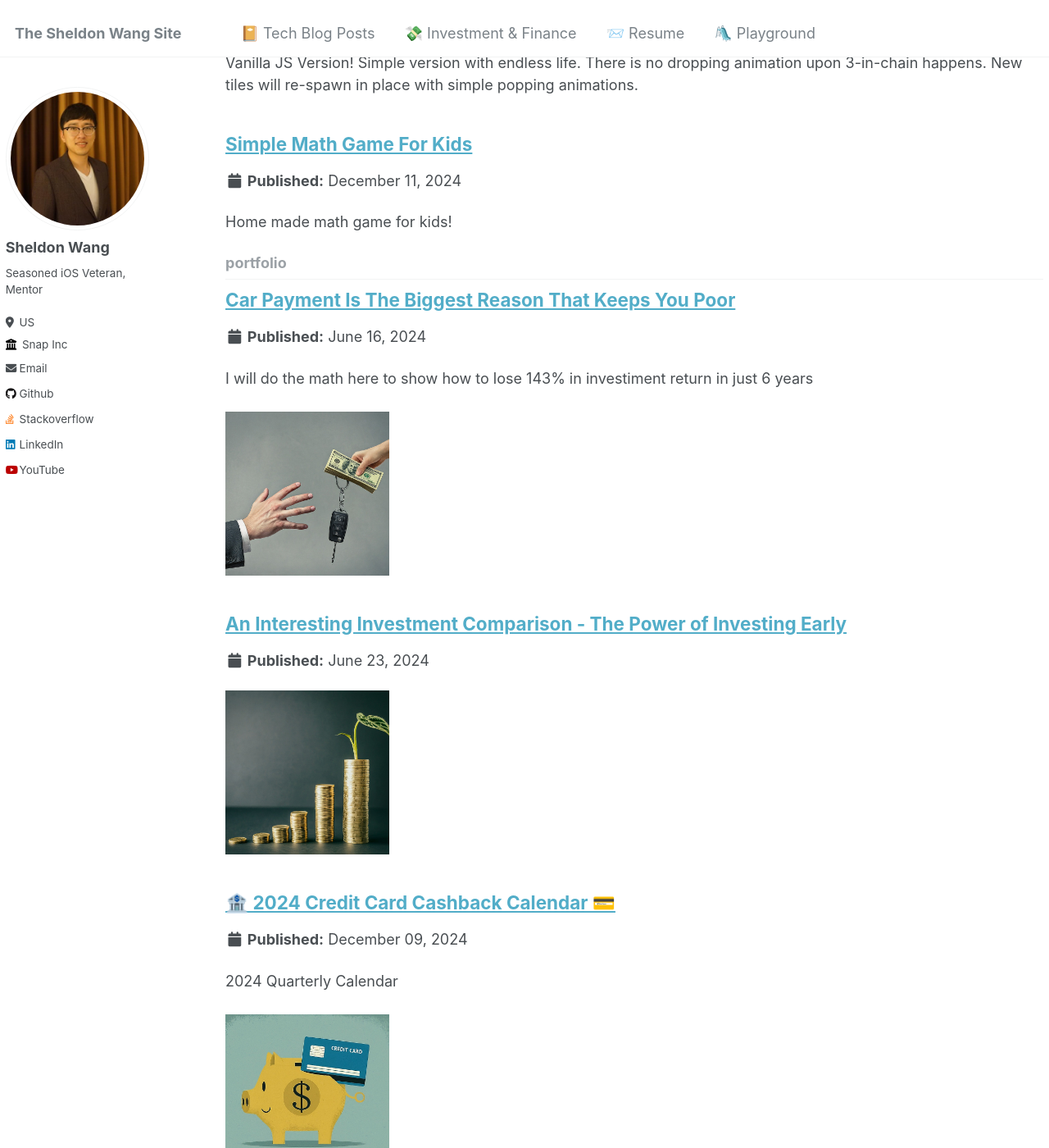
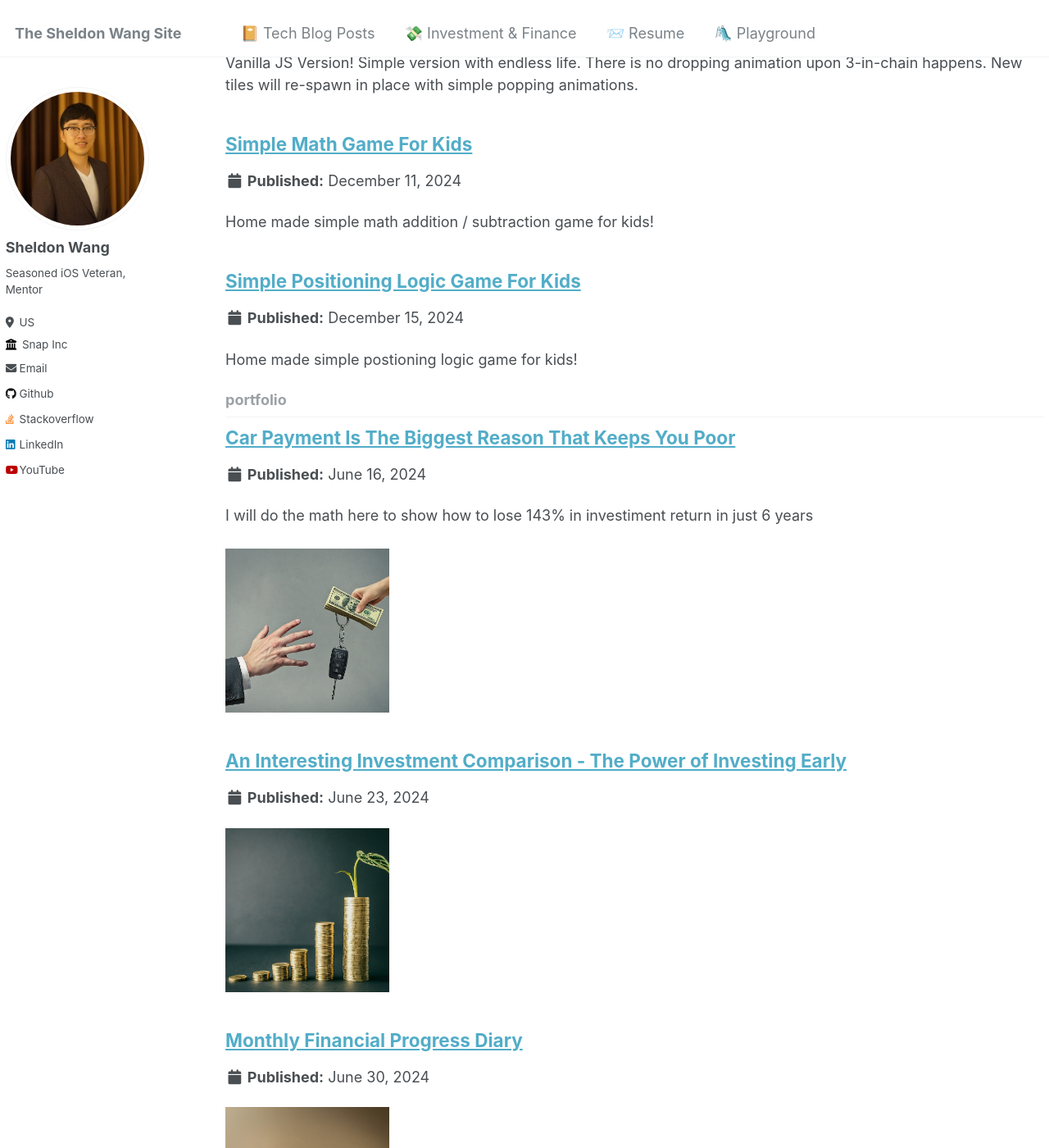
Before and after one commit to SheldonWangRJT/SheldonWangRJT.Github.io, a Jekyll site: the page built from _pages/collection-archive.html, in a window 1280 px wide and 1400 px high, scrolled down 235 px. Shown: the whole window at 82% size. Built offline with Jekyll 4.4.1, drawn with Linux system fonts in a browser that asks for light colours.

Commit message:
postioning game

```diff
--- a/_playground/game2.html
+++ b/_playground/game2.html
@@ -3,7 +3,7 @@ title: "Simple Math Game For Kids"
 date: 2024-12-11
 ---
 
-Home made math game for kids!
+Home made simple math addition / subtraction game for kids!
 
 <!DOCTYPE html>
 <html lang="en">
--- /dev/null
+++ b/_playground/game3.html
@@ -0,0 +1,213 @@
+---
+title: "Simple Positioning Logic Game For Kids"
+date: 2024-12-15
+---
+
+Home made simple postioning logic game for kids!
+
+<!DOCTYPE html>
+<html lang="en">
+<head>
+    <meta charset="UTF-8">
+    <style>
+        #queue-display {
+            font-size: 3em;
+            display: flex;
+            justify-content: left;
+            align-items: center;
+            margin-top: 20px;
+            margin-bottom: 20px;
+            flex-wrap: wrap;
+        }
+        #queue-display > div {
+            margin: 0 10px;
+            text-align: center;
+            position: relative;
+        }
+        #queue-display .person-name {
+            font-size: 0.4em;
+            margin-top: 5px;
+        }
+        #queue-display .head-of-line {
+            position: absolute;
+            top: -20px;
+            left: 50%;
+            transform: translateX(-50%);
+            font-size: 0.5em;
+        }
+        #question-area {
+            background-color: rgba(255,255,255,0.8);
+            padding: 20px;
+            border-radius: 10px;
+            margin-top: 20px;
+            width: 80%;
+        }
+        .queue-btn {
+            margin: 10px;
+            padding: 10px 20px;
+            font-size: 16px;
+            background-color: #f0f0f0;
+            border: 2px solid #333;
+            border-radius: 5px;
+            cursor: pointer;
+            transition: all 0.3s ease;
+        }
+        .queue-btn:hover {
+            background-color: #e0e0e0;
+            transform: scale(1.05);
+        }
+        #feedback {
+            margin-top: 20px;
+            font-weight: bold;
+            font-size: 1.2em;
+            height: 30px;
+        }
+        #next-scene {
+            margin-top: 20px;
+        }
+    </style>
+</head>
+<body>
+    <div id="game-container">
+        <h1>Queue Positioning Emoji Game</h1>
+
+        <div id="queue-display"></div>
+
+        <div id="question-area">
+            <h2 id="current-question">Get Ready!</h2>
+            <div id="answer-buttons"></div>
+        </div>
+
+        <div id="feedback"></div>
+
+        <button id="next-scene" class="queue-btn">Play Again</button>
+    </div>
+
+    <script>
+        // Array of diverse kid emojis
+        const kidEmojis = [
+            '👦', '👧', '👧🏻', '👦🏽', '👧🏾',
+            '👦🏿', '👧🏼', '👦🏻', '👧🏽', '👦🏾'
+        ];
+
+        // Array of kid names
+        const kidNames = [
+            'Emma', 'Liam', 'Sophia', 'Noah', 'Olivia',
+            'Ava', 'Ethan', 'Isabella', 'Mason', 'Mia'
+        ];
+
+        function shuffleArray(array) {
+            for (let i = array.length - 1; i > 0; i--) {
+                const j = Math.floor(Math.random() * (i + 1));
+                [array[i], array[j]] = [array[j], array[i]];
+            }
+            return array;
+        }
+
+        function generateScene() {
+            // Randomly select 5 unique emojis and names
+            const selectedEmojis = shuffleArray([...kidEmojis]).slice(0, 5);
+            const selectedNames = shuffleArray([...kidNames]).slice(0, 5);
+
+            // Generate question types
+            const possibleQuestions = [
+                { type: 'absolute', text: `Who is 1st in line?`, answer: selectedNames[0] },
+                { type: 'absolute', text: `Who is 3rd in line?`, answer: selectedNames[2] },
+                { type: 'absolute', text: `Who is last in line?`, answer: selectedNames[4] },
+                { type: 'relative', text: `Who is before ${selectedNames[2]}?`, answer: selectedNames[1] },
+                { type: 'relative', text: `Who is after ${selectedNames[1]}?`, answer: selectedNames[2] }
+            ];
+
+            return {
+                background: `hsl(${Math.random() * 360}, 70%, 90%)`, // Random pastel background
+                emojis: selectedEmojis,
+                names: selectedNames,
+                questions: shuffleArray(possibleQuestions).slice(0, 4)
+            };
+        }
+
+        const scenes = Array.from({length: 3}, generateScene);
+
+        let currentSceneIndex = 0;
+        let currentQuestionIndex = 0;
+
+        const queueDisplay = document.getElementById('queue-display');
+        const currentQuestion = document.getElementById('current-question');
+        const answerButtons = document.getElementById('answer-buttons');
+        const feedbackDiv = document.getElementById('feedback');
+        const nextSceneButton = document.getElementById('next-scene');
+
+        function setupScene() {
+            const scene = scenes[currentSceneIndex];
+
+            // Set background
+            document.body.style.backgroundColor = scene.background;
+
+            // Clear previous queue display
+            queueDisplay.innerHTML = '';
+
+            // Create queue display with emojis and names
+            scene.emojis.forEach((emoji, index) => {
+                const personDiv = document.createElement('div');
+                personDiv.innerHTML = `
+                    ${index === 0 ? '<span class="head-of-line">🏁</span>' : ''}
+                    ${emoji}
+                    <div class="person-name">${scene.names[index]}</div>
+                `;
+                queueDisplay.appendChild(personDiv);
+            });
+
+            // Update theme
+            currentQuestion.textContent = 'Who is in the queue?';
+
+            nextQuestion();
+        }
+
+        function nextQuestion() {
+            const scene = scenes[currentSceneIndex];
+
+            if (currentQuestionIndex >= scene.questions.length) {
+                currentQuestionIndex = 0;
+                feedbackDiv.textContent = 'Congratulations!! Great Job!!';
+                nextSceneButton.style.display = 'block';
+                return;
+            }
+
+            const question = scene.questions[currentQuestionIndex];
+            currentQuestion.textContent = question.text;
+
+            answerButtons.innerHTML = '';
+            scene.names.forEach(person => {
+                const button = document.createElement('button');
+                button.textContent = person;
+                button.className = 'queue-btn';
+                button.onclick = () => checkAnswer(person);
+                answerButtons.appendChild(button);
+            });
+
+            feedbackDiv.textContent = '';
+            nextSceneButton.style.display = 'none';
+        }
+
+        function checkAnswer(selectedAnswer) {
+            const scene = scenes[currentSceneIndex];
+            const question = scene.questions[currentQuestionIndex];
+
+            if (selectedAnswer === question.answer) {
+                feedbackDiv.textContent = 'Correct! 🎉';
+                currentQuestionIndex++;
+                setTimeout(nextQuestion, 1000);
+            } else {
+                feedbackDiv.textContent = 'Try again! 🤔';
+            }
+        }
+
+        nextSceneButton.onclick = () => {
+            currentSceneIndex = (currentSceneIndex + 1) % scenes.length;
+            setupScene();
+        };
+
+        setupScene();
+    </script>
+</body>
+</html>
--- a/_portfolio/2024-06-19.html
+++ b/_portfolio/2024-06-19.html
@@ -0,0 +1,6 @@
+---
+title: "Monthly Financial Progress Diary"
+excerpt: "<img src='/images/i-i5.jpeg' alt='Demo' width='200'>"
+date: 2024-06-30
+collection: portfolio
+---
```
